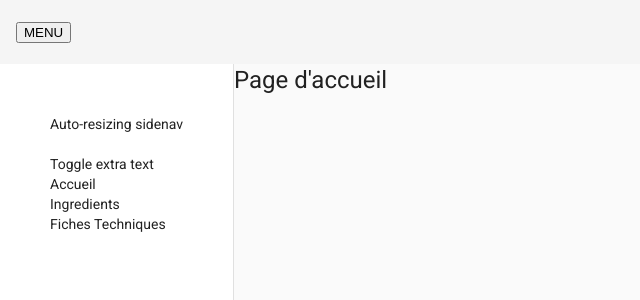
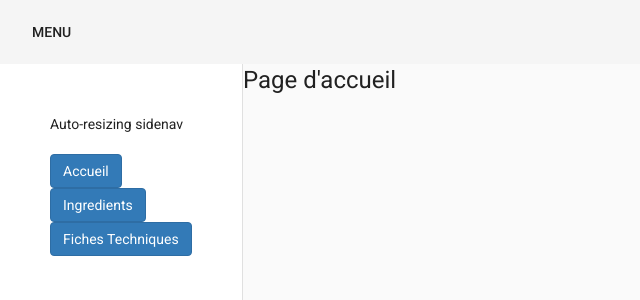
Before and after one commit to QuentinDesbrousses/RestaurantApp, an Angular app in the folder frontend/: page /accueil in a window 1280 px wide. Both pictures are taken after a click on the button "MENU". Shown: the top 300 px of the page, without its empty margins (0-640 px from the left). Built offline with nearby package versions, Linux system fonts and the light colour scheme.

Commit message:
adding bootstrap

```diff
--- a/frontend/src/app/app.module.ts
+++ b/frontend/src/app/app.module.ts
@@ -21,6 +21,7 @@ import {MatFormFieldModule} from "@angular/material/form-field";
 import {MatIconModule} from "@angular/material/icon";
 import {MatListModule} from "@angular/material/list";
 import {MatToolbarModule} from '@angular/material/toolbar';
+import {MatButtonModule} from "@angular/material/button";
 
 @NgModule({
   declarations: [
@@ -47,7 +48,8 @@ import {MatToolbarModule} from '@angular/material/toolbar';
     MatFormFieldModule,
     MatIconModule,
     MatListModule,
-    MatToolbarModule
+    MatToolbarModule,
+    MatButtonModule
   ],
   providers: [],
   bootstrap: [RootComponent]
--- a/frontend/src/app/components/navbar/navbar.component.html
+++ b/frontend/src/app/components/navbar/navbar.component.html
@@ -11,13 +11,9 @@
     <mat-drawer #drawer class="example-sidenav" mode="side">
         <p>Auto-resizing sidenav</p>
         <mat-nav-list>
-            <p *ngIf="showFiller">Lorem, ipsum dolor sit amet consectetur.</p>
-            <a (click)="showFiller = !showFiller" mat-raised-button>
-                Toggle extra text
-            </a><br>
-            <a class="btn btn-primary" routerLink="/accueil">Accueil</a><br>
-            <a class="btn btn-primary" routerLink="/gestionIngredient">Ingredients</a><br>
-            <a class="btn btn-primary" routerLink="/consultationFiche">Fiches Techniques</a><br>
+            <button class="btn btn-primary" routerLink="/accueil">Accueil</button><br>
+            <button class="btn btn-primary" routerLink="/gestionIngredient">Ingredients</button><br>
+            <button class="btn btn-primary" routerLink="/consultationFiche">Fiches Techniques</button><br>
         </mat-nav-list>
 
     </mat-drawer>
--- a/frontend/src/app/pages/accueil/accueil.component.html
+++ b/frontend/src/app/pages/accueil/accueil.component.html
@@ -1,3 +1,3 @@
-
-<!-- Creates a layout with a left-positioned sidenav and explicit content. -->
-<h1>Page d'accueil</h1>
+<div class="m-3">
+    <h1>Page d'accueil</h1>
+</div>
--- a/frontend/src/app/root/root.component.html
+++ b/frontend/src/app/root/root.component.html
@@ -1 +1,4 @@
+<link href="https://maxcdn.bootstrapcdn.com/bootstrap/3.3.6/css/bootstrap.min.css" rel="stylesheet">
+<script src="https://cdnjs.cloudflare.com/ajax/libs/ng2-bootstrap/x.x.x/ng2-bootstrap.min.js"></script>
+
 <app-navbar></app-navbar>
```
